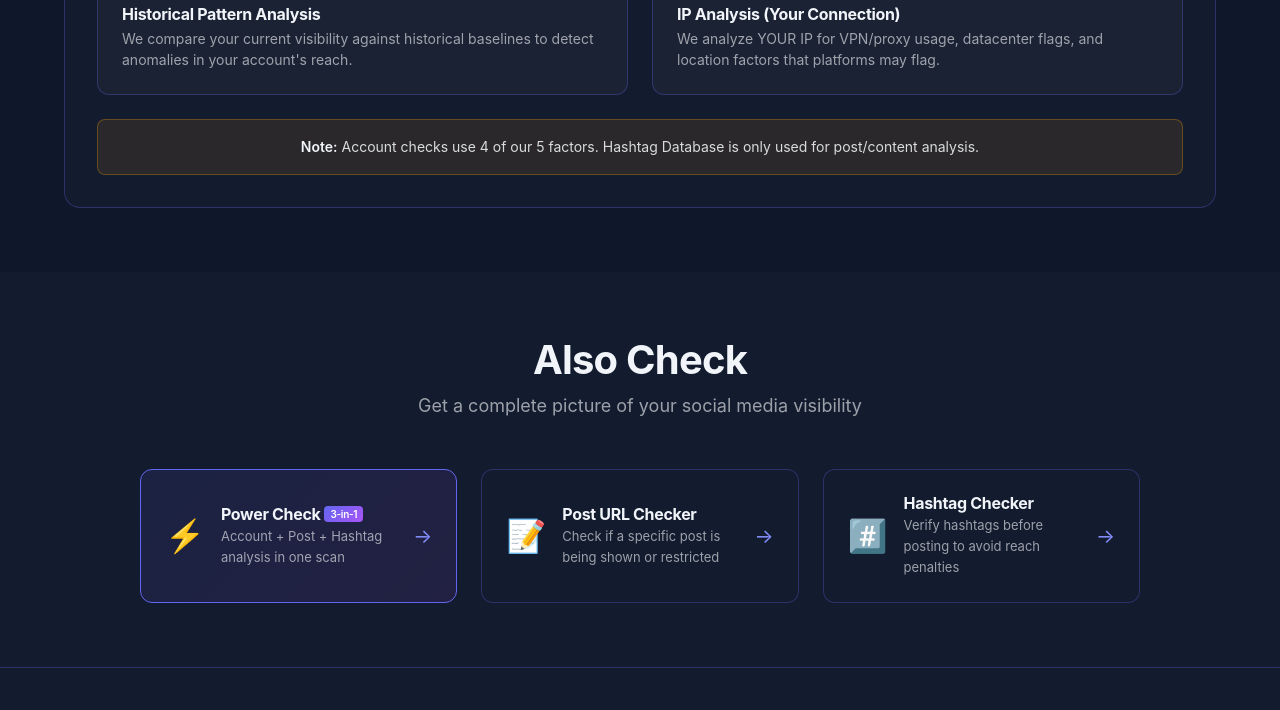
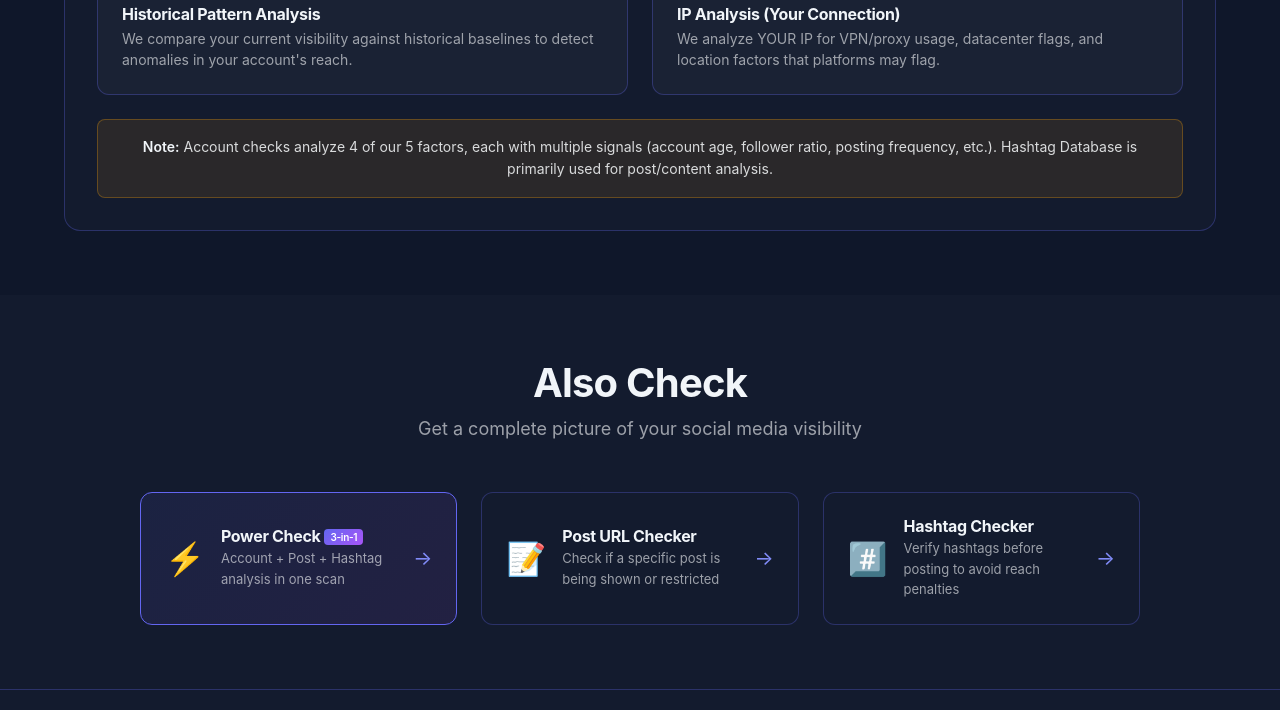
Before and after one commit to Ghost081280/shadowbancheck, a plain HTML site: page checker.html in a window 1280 px wide. Shown: the part 2142-2852 px from the top of the page. Drawn offline with Linux system fonts and the light colour scheme; no server answers.

Commit message:
Update checker.html

```diff
--- a/checker.html
+++ b/checker.html
@@ -308,7 +308,7 @@
                 </div>
 
                 <div class="methodology-note">
-                    <p><strong>Note:</strong> Account checks use 4 of our 5 factors. Hashtag Database is only used for post/content analysis.</p>
+                    <p><strong>Note:</strong> Account checks analyze 4 of our 5 factors, each with multiple signals (account age, follower ratio, posting frequency, etc.). Hashtag Database is primarily used for post/content analysis.</p>
                 </div>
             </div>
         </div>
```
